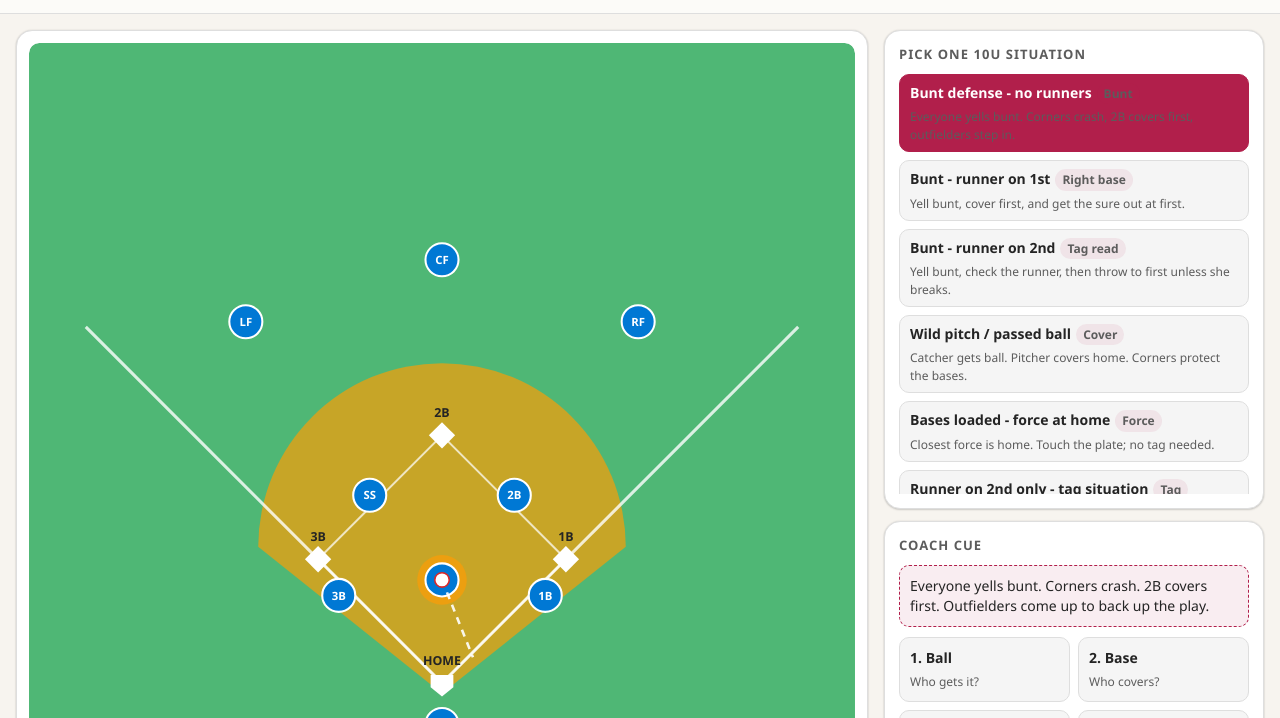
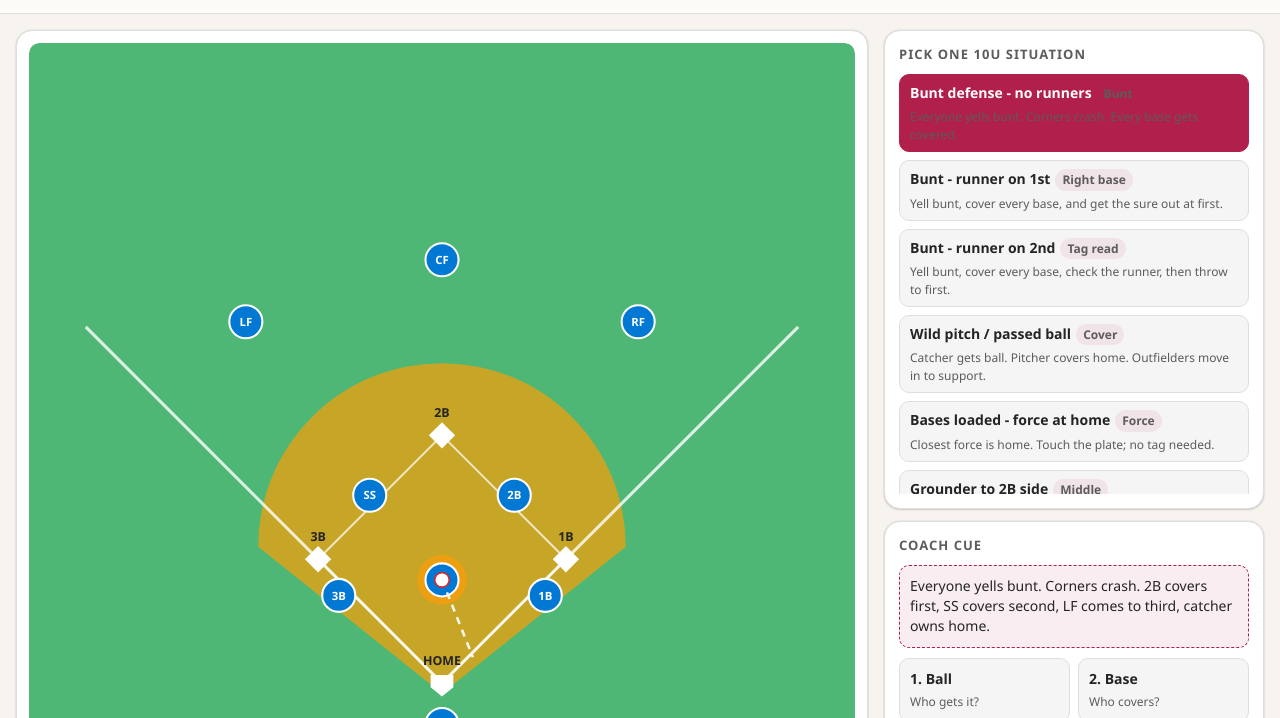
Before and after one commit to MSPFE2019/softball-play-animator, a plain HTML site: page index.html in a window 1280 px wide. Shown: the part 78-796 px from the top of the page. Drawn offline with Linux system fonts and the light colour scheme.

Commit message:
Expand 10U coverage responsibilities
Cover every base on bunt situations, move outfielders in on wild pitches, and add ground-ball situations for SS and 2B responsibilities.\n\nCo-authored-by: Copilot <223556219+Copilot@users.noreply.github.com>

```diff
--- a/index.html
+++ b/index.html
@@ -235,13 +235,13 @@ const SITUATIONS = [
     id: "bunt-empty",
     title: "Bunt defense - no runners",
     badge: "Bunt",
-    summary: "Everyone yells bunt. Corners crash, 2B covers first, outfielders step in.",
-    cue: "Everyone yells bunt. Corners crash. 2B covers first. Outfielders come up to back up the play.",
-    why: "With no runners on, there is no lead runner to stop. The simple answer is field the bunt and throw to first.",
+    summary: "Everyone yells bunt. Corners crash. Every base gets covered.",
+    cue: "Everyone yells bunt. Corners crash. 2B covers first, SS covers second, LF comes to third, catcher owns home.",
+    why: "With no runners on, there is no lead runner to stop. The simple answer is field the bunt and throw to first, but the team still covers every base in case of an overthrow.",
     bases: [],
     steps: [
       { label: "Pitch is bunted softly in front of the plate.", t: [0, .18], ball: ["P", { x: 430, y: 595 }] },
-      { label: "Everyone yells bunt. Corners crash, 2B covers first, outfielders step in.", t: [.18, .46], move: [["1B", { x: 448, y: 588 }], ["3B", { x: 350, y: 588 }], ["2B", B1], ["P", { x: 410, y: 570 }], ["LF", { x: 230, y: 330 }], ["CF", { x: 400, y: 305 }], ["RF", { x: 570, y: 330 }]] },
+      { label: "Everyone yells bunt. 2B covers first, SS covers second, LF covers third, C has home.", t: [.18, .46], move: [["1B", { x: 448, y: 588 }], ["3B", { x: 350, y: 588 }], ["2B", B1], ["SS", B2], ["C", HOME], ["P", { x: 410, y: 570 }], ["LF", B3], ["CF", { x: 400, y: 305 }], ["RF", { x: 570, y: 330 }]] },
       { label: "Field it clean, throw to first for one sure out.", t: [.46, .76], ball: [{ x: 448, y: 588 }, B1] },
       { label: "Finish: out at first.", t: [.76, 1] }
     ],
@@ -251,13 +251,13 @@ const SITUATIONS = [
     id: "bunt-runner-first",
     title: "Bunt - runner on 1st",
     badge: "Right base",
-    summary: "Yell bunt, cover first, and get the sure out at first.",
-    cue: "Everyone yells bunt. Corners crash. 2B covers first. SS covers second. Outfielders come up. Throw to first for the sure out.",
-    why: "For 10U bunt defense, the priority is a clean, repeatable out. The runner on first may advance, but the defense should field the bunt, cover first, and get one sure out.",
+    summary: "Yell bunt, cover every base, and get the sure out at first.",
+    cue: "Everyone yells bunt. Corners crash. 2B covers first, SS covers second, LF comes to third, catcher owns home. Throw to first for the sure out.",
+    why: "For 10U bunt defense, the priority is a clean, repeatable out. The runner on first may advance, but every base is covered so the defense is protected if the throw gets loose.",
     bases: ["1B"],
     steps: [
       { label: "Bunt goes toward first base.", t: [0, .18], ball: ["P", { x: 452, y: 590 }] },
-      { label: "Everyone yells bunt. Corners crash, SS covers second, outfielders come up.", t: [.18, .48], move: [["1B", { x: 452, y: 590 }], ["SS", B2], ["2B", B1], ["3B", { x: 345, y: 580 }], ["LF", { x: 230, y: 330 }], ["CF", { x: 400, y: 305 }], ["RF", { x: 570, y: 330 }]] },
+      { label: "Everyone yells bunt. 2B covers first, SS covers second, LF covers third, C has home.", t: [.18, .48], move: [["1B", { x: 452, y: 590 }], ["SS", B2], ["2B", B1], ["3B", { x: 345, y: 580 }], ["C", HOME], ["LF", B3], ["CF", { x: 400, y: 305 }], ["RF", { x: 570, y: 330 }]] },
       { label: "2B is on first. Throw to first for the sure out.", t: [.48, .74], ball: [{ x: 452, y: 590 }, B1] },
       { label: "Finish: out at first, runner advances to second.", t: [.74, 1] }
     ],
@@ -270,13 +270,13 @@ const SITUATIONS = [
     id: "bunt-runner-second",
     title: "Bunt - runner on 2nd",
     badge: "Tag read",
-    summary: "Yell bunt, check the runner, then throw to first unless she breaks.",
-    cue: "Everyone yells bunt. Check the runner. Throw to first. If she runs at you, tag or run her back.",
-    why: "A runner on second is not forced when first base is empty. To get her out, the defense must tag the runner.",
+    summary: "Yell bunt, cover every base, check the runner, then throw to first.",
+    cue: "Everyone yells bunt. 2B covers first, SS covers third, CF comes in to support second, catcher owns home. Check the runner, then throw to first.",
+    why: "A runner on second is not forced when first base is empty. The defense must tag her if she goes, so SS covers third while 2B gets first and an outfielder comes in to support second.",
     bases: ["2B"],
     steps: [
       { label: "Bunt is down toward third base.", t: [0, .18], ball: ["P", { x: 355, y: 590 }] },
-      { label: "Everyone yells bunt. 3B fields, SS covers third, 2B covers first, outfielders step in.", t: [.18, .48], move: [["3B", { x: 355, y: 590 }], ["SS", B3], ["2B", B1], ["P", { x: 390, y: 570 }], ["LF", { x: 230, y: 330 }], ["CF", { x: 400, y: 305 }], ["RF", { x: 570, y: 330 }]] },
+      { label: "Everyone yells bunt. 2B covers first, SS covers third, CF comes in to support second, C has home.", t: [.18, .48], move: [["3B", { x: 355, y: 590 }], ["SS", B3], ["2B", B1], ["P", { x: 390, y: 570 }], ["C", HOME], ["LF", { x: 230, y: 330 }], ["CF", B2], ["RF", { x: 570, y: 330 }]] },
       { label: "3B checks the runner, then throws to first.", t: [.48, .76], ball: [{ x: 355, y: 590 }, B1] },
       { label: "Finish: sure out at first, runner held.", t: [.76, 1] }
     ],
@@ -289,13 +289,13 @@ const SITUATIONS = [
     id: "wild-pitch",
     title: "Wild pitch / passed ball",
     badge: "Cover",
-    summary: "Catcher gets ball. Pitcher covers home. Corners protect the bases.",
-    cue: "Pitcher yells home, home, home and covers the plate. Catcher finds the ball and tosses home.",
-    why: "The catcher leaves the plate to get the ball, so the pitcher must cover home. No one watches the play; everyone covers somewhere.",
+    summary: "Catcher gets ball. Pitcher covers home. Outfielders move in to support.",
+    cue: "Pitcher yells home, home, home and covers the plate. Catcher finds the ball. Outfielders move in and get ready for an overthrow.",
+    why: "The catcher leaves the plate to get the ball, so the pitcher must cover home. Outfielders do not stand and watch; they move in so a bad throw does not turn into extra bases.",
     bases: ["3B"],
     steps: [
       { label: "Pitch gets away behind the catcher.", t: [0, .24], ball: ["P", { x: 455, y: 690 }] },
-      { label: "Catcher finds the ball. Pitcher sprints home.", t: [.24, .55], move: [["C", { x: 455, y: 690 }], ["P", HOME], ["1B", B1], ["3B", B3]] },
+      { label: "Catcher finds the ball. Pitcher covers home. Outfielders move in to support.", t: [.24, .55], move: [["C", { x: 455, y: 690 }], ["P", HOME], ["1B", B1], ["3B", B3], ["LF", { x: 230, y: 330 }], ["CF", { x: 400, y: 305 }], ["RF", { x: 570, y: 330 }]] },
       { label: "Catcher tosses to pitcher covering home.", t: [.55, .76], ball: [{ x: 455, y: 690 }, HOME] },
       { label: "Finish: tag at the plate.", t: [.76, 1] }
     ],
@@ -319,6 +319,44 @@ const SITUATIONS = [
       { from: B3, to: HOME, t: [.22, .76] },
       { from: B2, to: B3, t: [.22, .76] },
       { from: B1, to: B2, t: [.22, .76] }
+    ]
+  },
+  {
+    id: "grounder-second-side",
+    title: "Grounder to 2B side",
+    badge: "Middle",
+    summary: "2B gets the ball. SS covers second. 1B covers first.",
+    cue: "Ball to the 2B side: 2B attacks the ball, SS covers second, 1B stays on first, RF moves in to back up.",
+    why: "When 2B leaves her spot to field the ball, SS owns second base. That keeps the middle covered and gives the defense a force option if a runner is on first.",
+    bases: ["1B"],
+    steps: [
+      { label: "Ground ball is hit to the 2B side.", t: [0, .22], ball: ["P", { x: 485, y: 468 }] },
+      { label: "2B fields it. SS covers second. 1B holds first. RF backs up.", t: [.22, .52], move: [["2B", { x: 485, y: 468 }], ["SS", B2], ["1B", B1], ["RF", { x: 615, y: 430 }], ["CF", { x: 430, y: 315 }]] },
+      { label: "For 10U, take the clean throw to first.", t: [.52, .76], ball: [{ x: 485, y: 468 }, B1] },
+      { label: "Finish: 2B made the play, SS protected second.", t: [.76, 1] }
+    ],
+    runners: [
+      { from: B1, to: B2, t: [.22, .8] },
+      { from: HOME, to: B1, t: [.22, .9] }
+    ]
+  },
+  {
+    id: "grounder-third-side",
+    title: "Grounder to 3B side",
+    badge: "Middle",
+    summary: "3B gets the ball. SS supports third side. 2B covers second.",
+    cue: "Ball to the 3B side: 3B attacks it, SS moves toward third-side backup, 2B covers second, 1B stays home for the throw.",
+    why: "On a ball to the left side, SS cannot stand still. She supports the 3B side, while 2B owns second so the middle base is still covered.",
+    bases: ["1B"],
+    steps: [
+      { label: "Ground ball is hit to the 3B side.", t: [0, .22], ball: ["P", { x: 308, y: 548 }] },
+      { label: "3B fields it. SS supports the third-base side. 2B covers second.", t: [.22, .52], move: [["3B", { x: 308, y: 548 }], ["SS", { x: 292, y: 492 }], ["2B", B2], ["1B", B1], ["LF", { x: 245, y: 345 }]] },
+      { label: "Throw across to first for the sure out.", t: [.52, .78], ball: [{ x: 308, y: 548 }, B1] },
+      { label: "Finish: 2B covered second, SS backed up the left side.", t: [.78, 1] }
+    ],
+    runners: [
+      { from: B1, to: B2, t: [.22, .8] },
+      { from: HOME, to: B1, t: [.22, .92] }
     ]
   },
   {
```
Also changed, not shown: 1 other file.
